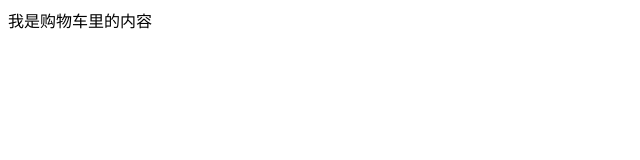
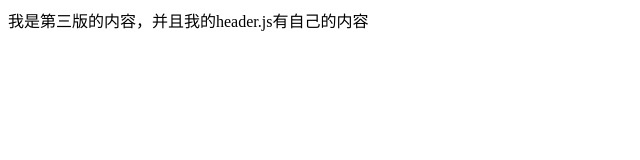
Before and after one commit to renmiaomiao/nz190701, a plain HTML site: page cart.html in a window 1280 px wide. Shown: the whole page, without its empty margins (0-640 px from the left). Drawn offline with Linux system fonts and the light colour scheme.

Commit message:
第三版本

```diff
--- a/cart.html
+++ b/cart.html
@@ -5,6 +5,6 @@
 		<title></title>
 	</head>
 	<body>
-		我是购物车里的内容
+		我是第三版的内容，并且我的header.js有自己的内容
 	</body>
 </html>
--- a/js/header.js
+++ b/js/header.js
@@ -0,0 +1 @@
+console.log('我是header的js内容');
--- a/js/index.js
+++ b/js/index.js
@@ -0,0 +1 @@
+console.log('我是首页面的js')
```
Also changed, not shown: index.html (+1 -1 lines).
